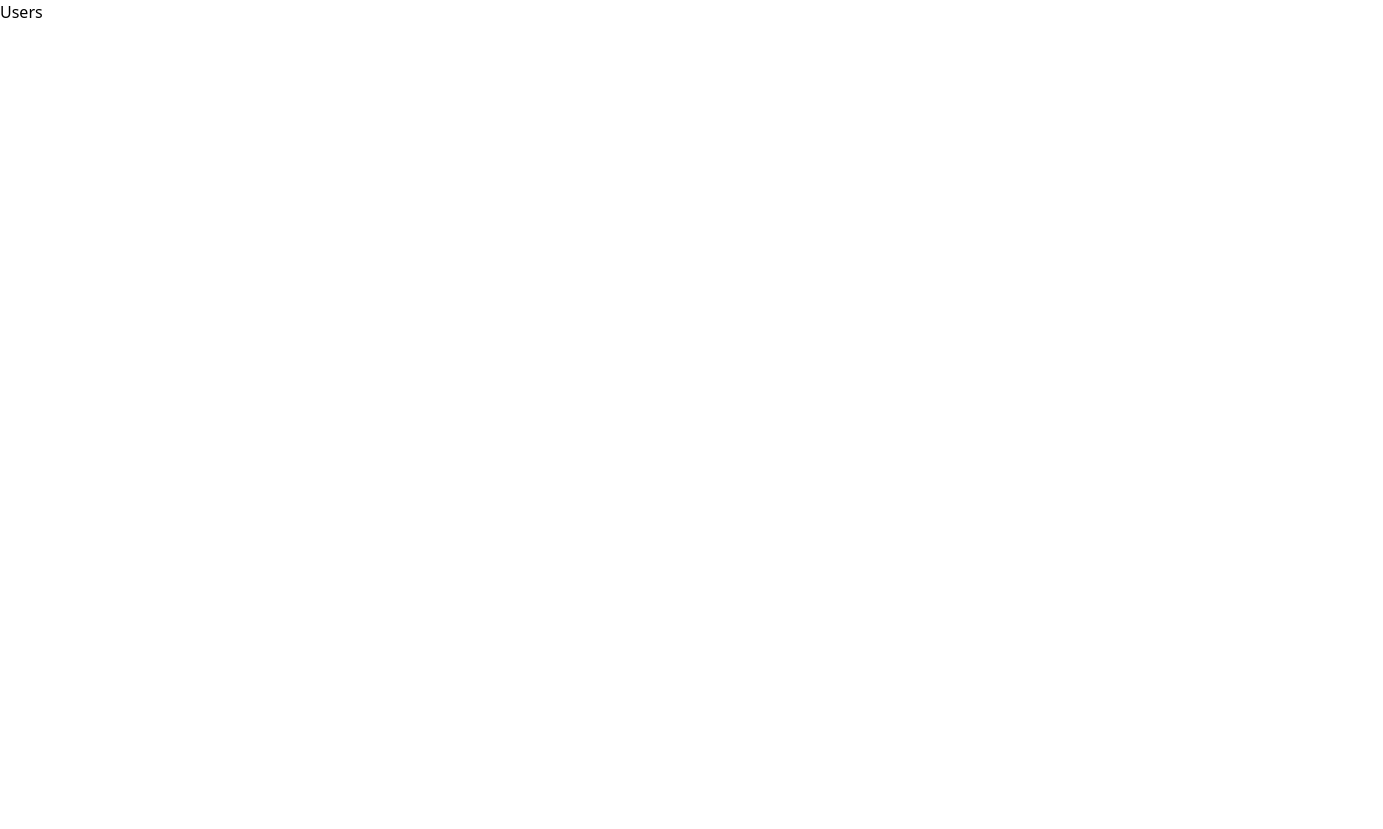
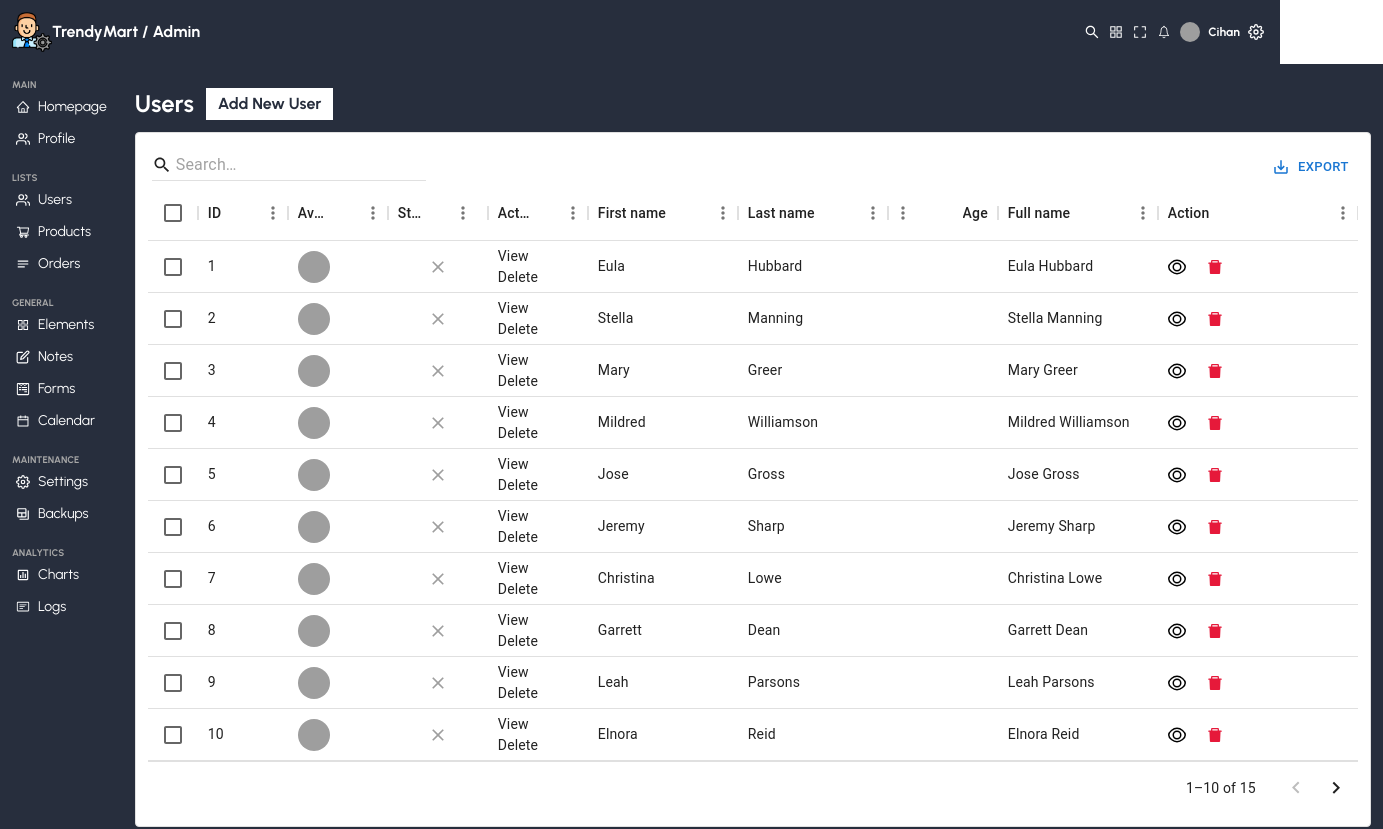
Before and after one commit to Anzcyent/trendymart-admin, a React (Vite) app: page /users in a window 1280 px wide. Shown: the top 829 px of the page, 1383 px wide, since content can reach past the window. Before the commit the page ends 800 px from the top, so only its background shows below. Built offline with nearby package versions, Linux system fonts and the light colour scheme; grey boxes are pictures that could not be loaded.

Commit message:
Data Grid MUI X

```diff
--- a/package.json
+++ b/package.json
@@ -10,6 +10,10 @@
     "preview": "vite preview"
   },
   "dependencies": {
+    "@emotion/react": "^11.11.1",
+    "@emotion/styled": "^11.11.0",
+    "@mui/material": "^5.14.1",
+    "@mui/x-data-grid": "^6.10.1",
     "react": "^18.2.0",
     "react-dom": "^18.2.0",
     "react-icons": "^4.10.1",
--- /dev/null
+++ b/src/App.css
@@ -0,0 +1,10 @@
+.dataGrid .MuiDataGrid-toolbarContainer {
+  flex-direction: row-reverse;
+}
+
+.dataGrid img {
+    width: 32px;
+    height: 32px;
+    border-radius: 50%;
+    object-fit: cover;
+}
--- a/src/App.jsx
+++ b/src/App.jsx
@@ -1,6 +1,7 @@
 import React from "react";
 import { Routes, Route } from "react-router-dom";
 import { Home, Products, Users } from "./pages";
+import "./App.css";
 
 const App = () => {
   return (
--- /dev/null
+++ b/src/components/DataTable.jsx
@@ -0,0 +1,64 @@
+import React from "react";
+import { DataGrid, GridToolbar } from "@mui/x-data-grid";
+import { Link } from "react-router-dom";
+import { GrView } from "react-icons/gr";
+import { AiFillDelete } from "react-icons/ai";
+
+const DataTable = ({ columns, users, slug }) => {
+const handleDelete = id => {
+    console.log(id + " has been deleted!");
+}
+
+
+  const actionColumn = {
+    field: "action",
+    headerName: "Action",
+    width: 200,
+    renderCell: (params) => {
+      return (
+        <div className="flex">
+          <Link className="cursor-pointer hover:opacity-70 active:scale-95 mr-5" to={`/${slug}/${params.row.id}`}>
+            <GrView className="text-lg" />
+          </Link>
+          <div className="cursor-pointer hover:opacity-70 active:scale-95" onClick={() => handleDelete(params.row.id)}>
+            <AiFillDelete className="text-lg text-red" />
+          </div>
+        </div>
+      );
+    },
+  };
+
+  return (
+    <div>
+      <DataGrid
+        className="dataGrid bg-white p-3"
+        rows={users}
+        columns={[...columns, actionColumn]}
+        initialState={{
+          pagination: {
+            paginationModel: {
+              pageSize: 10,
+            },
+          },
+        }}
+        slots={{
+          toolbar: GridToolbar,
+        }}
+        slotProps={{
+          toolbar: {
+            showQuickFilter: true,
+            quickFilterProps: { debounceMs: 500 },
+          },
+        }}
+        pageSizeOptions={[5]}
+        checkboxSelection
+        disableRowSelectionOnClick
+        disableColumnFilter
+        disableColumnSelector
+        disableDensitySelector
+      />
+    </div>
+  );
+};
+
+export default DataTable;
--- a/src/components/index.js
+++ b/src/components/index.js
@@ -6,3 +6,4 @@ export { default as ChartBox } from "./ChartBox";
 export { default as BarChartBox } from "./BarChartBox";
 export { default as PieChartBox } from "./PieChartBox";
 export { default as BigChartBox } from "./BigChartBox";
+export { default as DataTable } from "./DataTable";
--- /dev/null
+++ b/src/containers/UserContainer.jsx
@@ -0,0 +1,80 @@
+import React from "react";
+import { DataTable } from "../components";
+import users from "../utils/allUsers"
+
+const columns = [
+    { field: "id", headerName: "ID", width: 90 },
+    {
+      field: "avatar",
+      headerName: "Avatar",
+      width: 100,
+      renderCell: (params) => {
+        return <img src={params.row.img || "/assets/user.png"} alt="img" />;
+      },
+    },
+    {
+      field: "status",
+      headerName: "Status",
+      width: 100,
+      type: "boolean",
+    },
+    {
+      field: "actions",
+      headerName: "Actions",
+      width: 100,
+      renderCell: (params) => {
+        return (
+          <div>
+            <div>View</div>
+            <div>Delete</div>
+          </div>
+        );
+      },
+    },
+    {
+      field: "firstName",
+      headerName: "First name",
+      width: 150,
+      editable: true,
+    },
+    {
+      field: "lastName",
+      headerName: "Last name",
+      width: 150,
+      editable: true,
+    },
+    {
+      field: "age",
+      headerName: "Age",
+      type: "number",
+      width: 110,
+      editable: true,
+    },
+    {
+      field: "fullName",
+      headerName: "Full name",
+      description: "This column has a value getter and is not sortable.",
+      sortable: false,
+      width: 160,
+      valueGetter: (params) =>
+        `${params.row.firstName || ""} ${params.row.lastName || ""}`,
+    },
+  ];
+
+
+const UserContainer = () => {
+  return (
+    <div className="p-3 font-urbanist bg-darkBlue w-full text-white">
+      <div className="flex my-3">
+        <h1 className="font-bold text-2xl mr-3">Users</h1>
+        <button className="bg-white text-darkBlue font-bold px-3 py-1 hover:opacity-80 active:scale-95 hover:bg-darkBlue hover:text-white transition">
+          Add New User
+        </button>
+      </div>
+
+      <DataTable slug="users" columns={columns} users={users} />
+    </div>
+  );
+};
+
+export default UserContainer;
--- a/src/containers/index.js
+++ b/src/containers/index.js
@@ -1 +1,2 @@
 export { default as HomeContainer } from "./HomeContainer";
+export { default as UserContainer } from "./UserContainer";
--- a/src/pages/Users.jsx
+++ b/src/pages/Users.jsx
@@ -1,9 +1,18 @@
-import React from 'react'
+import React from "react";
+import { Navbar, Menu, Footer } from "../components";
+import { UserContainer } from "../containers";
 
 const Users = () => {
   return (
-    <div>Users</div>
-  )
-}
+    <div className="flex flex-col h-[100vh]">
+      <Navbar />
+      <div className="flex grow">
+        <Menu />
+        <UserContainer />
+      </div>
+      <Footer />
+    </div>
+  );
+};
 
-export default Users
+export default Users;
--- /dev/null
+++ b/src/utils/allUsers.js
@@ -0,0 +1,147 @@
+const userRows = [
+  {
+    id: 1,
+    img: "https://images.pexels.com/photos/8405873/pexels-photo-8405873.jpeg?auto=compress&cs=tinysrgb&w=1600&lazy=load",
+    lastName: "Hubbard",
+    firstName: "Eula",
+    email: "kewez@@gmail.com",
+    phone: "123 456 789",
+    createdAt: "01.02.2023",
+    verified: true,
+  },
+  {
+    id: 2,
+    img: "https://images.pexels.com/photos/1181519/pexels-photo-1181519.jpeg?auto=compress&cs=tinysrgb&w=1600",
+    lastName: "Manning",
+    firstName: "Stella",
+    email: "comhuhmit@gmail.com",
+    phone: "123 456 789",
+    createdAt: "01.02.2023",
+    verified: true,
+  },
+  {
+    id: 3,
+    img: "https://images.pexels.com/photos/1587009/pexels-photo-1587009.jpeg?auto=compress&cs=tinysrgb&w=1600",
+    lastName: "Greer",
+    firstName: "Mary",
+    email: "ujudokon@hottmail.com",
+    phone: "123 456 789",
+    createdAt: "01.02.2023",
+    verified: true,
+  },
+  {
+    id: 4,
+    img: "https://images.pexels.com/photos/871495/pexels-photo-871495.jpeg?auto=compress&cs=tinysrgb&w=1600",
+    lastName: "Williamson",
+    firstName: "Mildred",
+    email: "tinhavabe@gmail.com",
+    phone: "123 456 789",
+    createdAt: "01.02.2023",
+    verified: true,
+  },
+  {
+    id: 5,
+    img: "https://images.pexels.com/photos/1758144/pexels-photo-1758144.jpeg?auto=compress&cs=tinysrgb&w=1600",
+    lastName: "Gross",
+    firstName: "Jose",
+    email: "gobtagbes@yahoo.com",
+    phone: "123 456 789",
+    createdAt: "01.02.2023",
+  },
+  {
+    id: 6,
+    img: "https://images.pexels.com/photos/769745/pexels-photo-769745.jpeg?auto=compress&cs=tinysrgb&w=1600",
+    lastName: "Sharp",
+    firstName: "Jeremy",
+    email: "vulca.eder@mail.com",
+    phone: "123 456 789",
+    createdAt: "01.02.2023",
+    verified: true,
+  },
+  {
+    id: 7,
+    img: "https://images.pexels.com/photos/1043474/pexels-photo-1043474.jpeg?auto=compress&cs=tinysrgb&w=1600",
+    lastName: "Lowe",
+    firstName: "Christina",
+    email: "reso.bilic@gmail.com",
+    phone: "123 456 789",
+    createdAt: "01.02.2023",
+  },
+  {
+    id: 8,
+    img: "https://images.pexels.com/photos/428364/pexels-photo-428364.jpeg?auto=compress&cs=tinysrgb&w=1600",
+    lastName: "Dean",
+    firstName: "Garrett",
+    email: "codaic@mail.com",
+    phone: "123 456 789",
+    createdAt: "01.02.2023",
+    verified: true,
+  },
+  {
+    id: 9,
+    img: "https://images.pexels.com/photos/1181686/pexels-photo-1181686.jpeg?auto=compress&cs=tinysrgb&w=1600",
+    lastName: "Parsons",
+    firstName: "Leah",
+    email: "uzozor@gmail.com",
+    phone: "123 456 789",
+    createdAt: "01.02.2023",
+  },
+  {
+    id: 10,
+    img: "https://images.pexels.com/photos/775358/pexels-photo-775358.jpeg?auto=compress&cs=tinysrgb&w=1600",
+    lastName: "Reid",
+    firstName: "Elnora",
+    email: "tuhkabapu@gmail.com",
+    phone: "123 456 789",
+    createdAt: "01.02.2023",
+    verified: true,
+  },
+  {
+    id: 11,
+    img: "https://images.pexels.com/photos/762020/pexels-photo-762020.jpeg?auto=compress&cs=tinysrgb&w=1600",
+    lastName: "Dunn",
+    firstName: "Gertrude",
+    email: "gibo@gmail.com",
+    phone: "123 456 789",
+    createdAt: "01.02.2023",
+    verified: true,
+  },
+  {
+    id: 12,
+    img: "https://images.pexels.com/photos/774095/pexels-photo-774095.jpeg?auto=compress&cs=tinysrgb&w=1600",
+    lastName: "Williams",
+    firstName: "Mark",
+    email: "tic.harvey@hotmail.com",
+    phone: "123 456 789",
+    createdAt: "01.02.2023",
+  },
+  {
+    id: 13,
+    img: "https://images.pexels.com/photos/761977/pexels-photo-761977.jpeg?auto=compress&cs=tinysrgb&w=1600",
+    lastName: "Cruz",
+    firstName: "Charlotte",
+    email: "ceuc@gmail.com",
+    phone: "123 456 789",
+    createdAt: "01.02.2023",
+  },
+  {
+    id: 14,
+    img: "https://images.pexels.com/photos/927022/pexels-photo-927022.jpeg?auto=compress&cs=tinysrgb&w=1600",
+    lastName: "Harper",
+    firstName: "Sara",
+    email: "bafuv@hotmail.com",
+    phone: "123 456 789",
+    createdAt: "01.02.2023",
+  },
+  {
+    id: 15,
+    img: "https://images.pexels.com/photos/8405873/pexels-photo-8405873.jpeg?auto=compress&cs=tinysrgb&w=1600&lazy=load",
+    lastName: "Griffin",
+    firstName: "Eric",
+    email: "ubi@gmail.com",
+    phone: "123 456 789",
+    createdAt: "01.02.2023",
+  },
+];
+
+export default userRows;
```
Also changed, not shown: public/assets/user.png (added), 1 other file (tests, documents, lock files or other folders).
